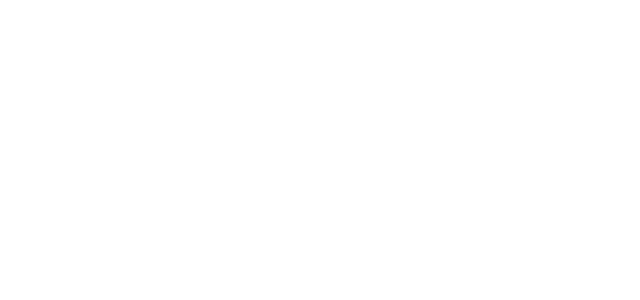
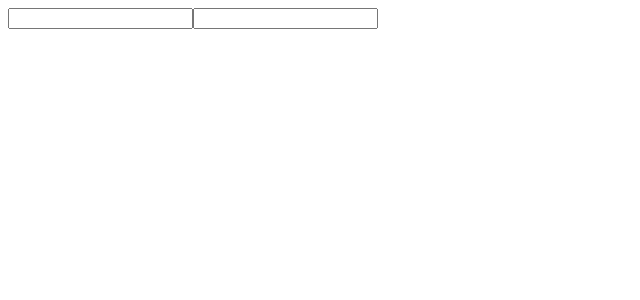
Before and after one commit to Riccardo1091/React-exercises, a React (Create React App) app in the folder forms-lists-and-styling/: page / in a window 1280 px wide. Shown: the top 300 px of the page, without its empty margins (0-640 px from the left). Built offline with nearby package versions, Linux system fonts and the light colour scheme.

Commit message:
customHooks02

```diff
--- a/forms-lists-and-styling/src/App.js
+++ b/forms-lists-and-styling/src/App.js
@@ -1,9 +1,10 @@
 import React from 'react'
+import { FormBello } from './formBello'
 
 export function App() {
     return (
         <>
-
+            <FormBello/>
         </>
     )
 }
--- /dev/null
+++ b/forms-lists-and-styling/src/formBello.js
@@ -0,0 +1,12 @@
+import { useForm } from "./useForm"
+
+export function FormBello() {
+    const {username, password, handle} = useForm({username:"", password:""})
+
+    return (
+        <>
+            <input type="text" onChange={handle} value={username} name="username"/>
+            <input type="password" onChange={handle} value={password} name="password"/>
+        </>
+    )
+}
--- /dev/null
+++ b/forms-lists-and-styling/src/useForm.js
@@ -0,0 +1,17 @@
+import {useState} from "react"
+
+export function useForm(aaa) {
+    const [form, setForm] = useState(aaa)
+
+    function handleChange(e) {
+        setForm(form => ({
+            ...form, [e.target.name]: e.target.value
+        }))
+    }
+
+    return {
+        username: form.username,
+        password: form.password,
+        handle: handleChange
+    }
+}
```
